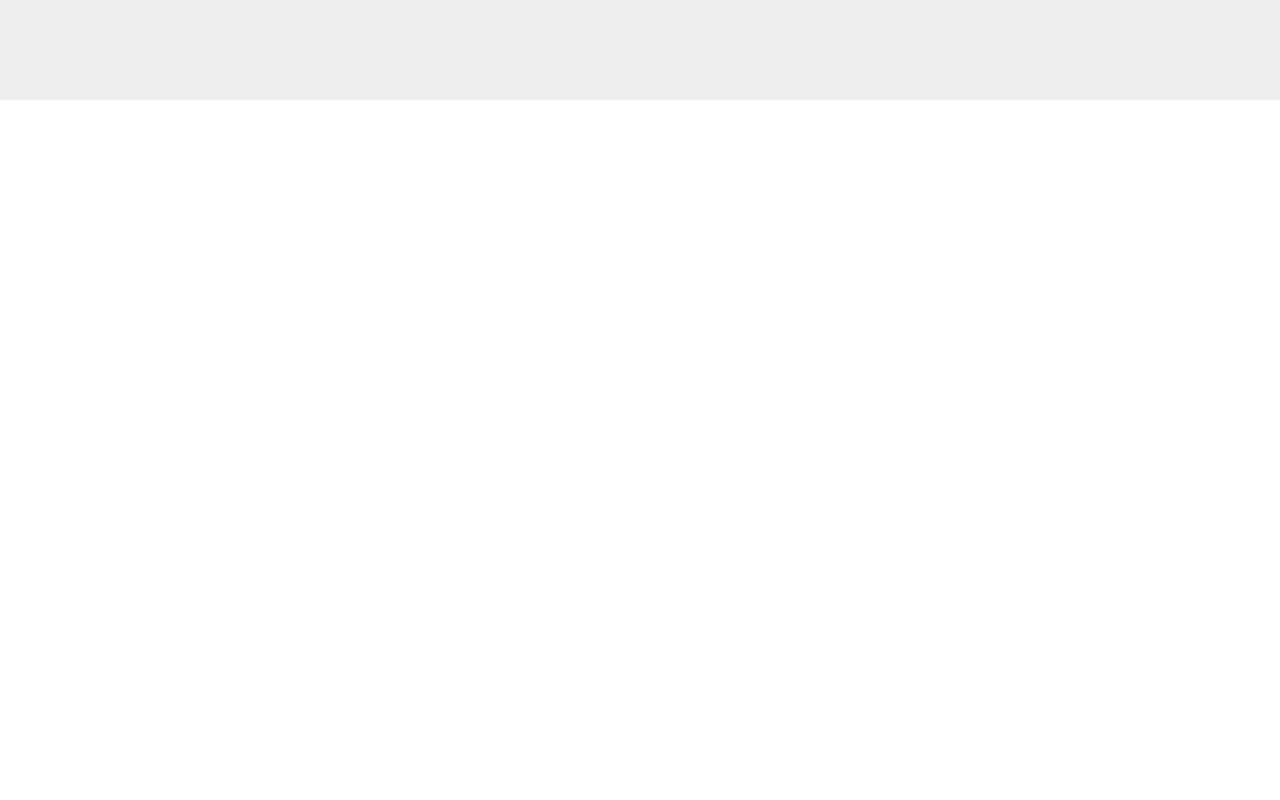
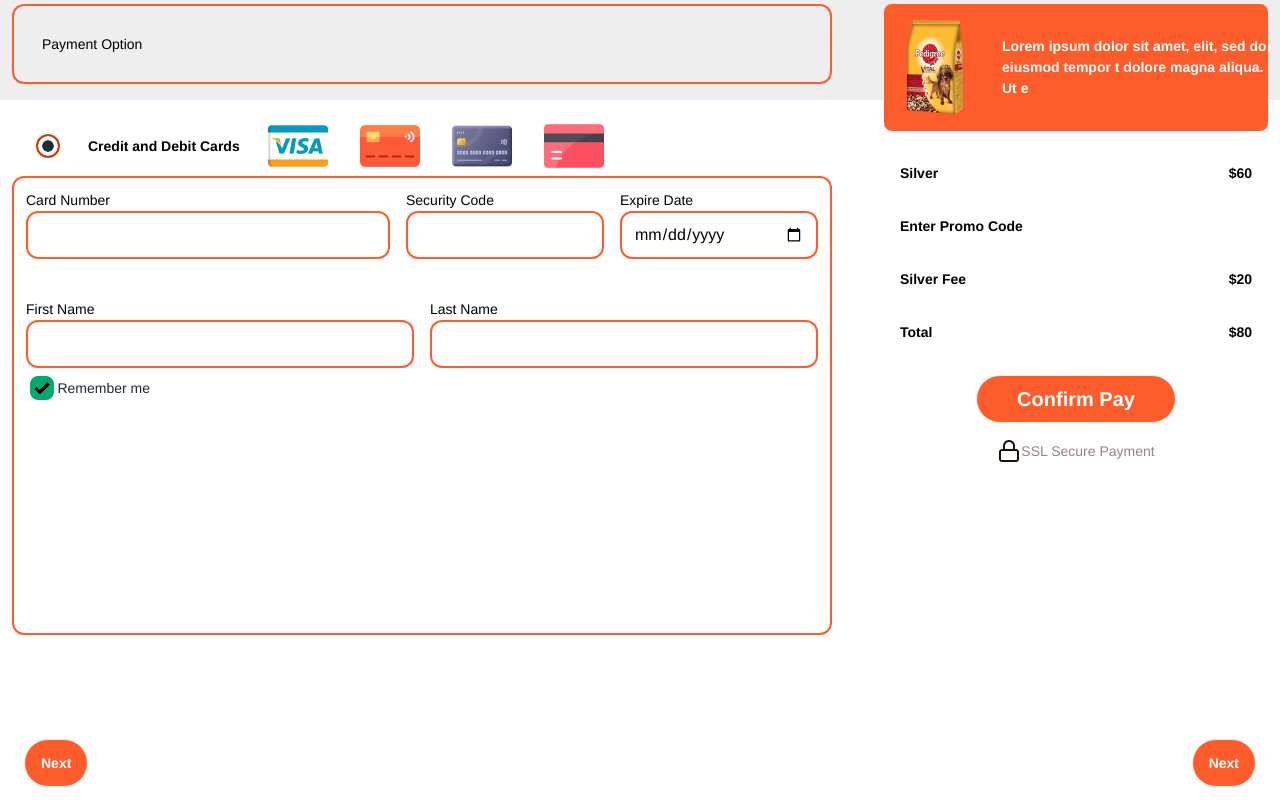
Before and after one commit to Jewel-190237/per-shop, a React (Vite) app: page /payment2 in a window 1280 px wide. Shown: the part 700-1500 px from the top of the page. Before the commit the page ends 800 px from the top, so only its background shows below. Built offline with nearby package versions, Linux system fonts and the light colour scheme.

Commit message:
payment3 added

```diff
--- a/src/Components/Payment/Payment2.jsx
+++ b/src/Components/Payment/Payment2.jsx
@@ -1,10 +1,114 @@
 import React from 'react';
+import homeIcon from '../../assets/image/payment/homeIcon.png'
+import pussyBanner from '../../assets/image/payment/pussyCuteBanner.png'
+import card from '../../assets/image/payment/Group.png'
+import productImage from '../../assets/image/payment/productImage.png'
+import lock from '../../assets/image/payment/lock 1.png'
+import { Link } from 'react-router-dom';
 
 const Payment2 = () => {
     return (
-        <div>
+        <section >
+            <div className='bg-[#61D5DF] h-60 w-full mb-20 mt-56 flex justify-between relative'>
+                <div className='ml-4 md:ml-20 flex flex-col items-center justify-center'>
+                    <h1 className='text-[#181818] font-bold text-3xl pl-5'>Our Shop</h1>
+                    <div className='flex space-x-2'>
+                        <img src={homeIcon} alt="" />
+                        <p className='mt-3'>Home /<span className='text-[#FF5C2C]'> Shop</span></p>
+                    </div>
+                </div>
+                <div className='absolute right-0 bottom-0'>
+                    <img src={pussyBanner} alt="" className='w-64 md:w-full' />
+                </div>
+            </div>
+            <div className='max-w-[1320px] '>
+                <div className='grid grid-cols-1 md:grid-cols-3 gap-7 mb-60 mt-40'>
+                    <div className='col-span-2 p-3 '>
+                        <label className=" w-full mt-4">
+                            <div className='w-full p-7 rounded-xl border-2 border-[#FF5C2C] h-20 '>
+                                Payment Option
+                            </div>
+                        </label>
+                        <div className="rating mt-8 flex items-center gap-7 ml-6">
+                            <input type="radio" name="radio" className="radio bg-[#d83706] rounded-full border-2 border-[#d83706] " defaultChecked />
+                            <p className='text-black font-bold'>Credit and Debit Cards</p>
+                            <img src={card} alt="" />
+                        </div>
+                        <div className='w-full p-3 rounded-xl border-2 border-[#FF5C2C] h-full'>
+                            <div className='flex justify-between gap-4'>
+                                <div className="flex-1 w-full">
+                                    <label > Card Number
+                                        <input className='w-full p-3 rounded-xl border-2 input border-[#FF5C2C]' type="number" required />
+                                    </label>
+                                </div>
+                                <div className='flex gap-4 justify-between'>
+                                    <label className="form-control w-full"> Security Code
+                                        <input className='w-full p-3 rounded-xl border-2 input border-[#FF5C2C]' type="number" required />
+                                    </label>
+                                    <label className="form-control w-full"> Expire Date
+                                        <input className='w-full p-3 rounded-xl border-2 input border-[#FF5C2C]' type="date" required />
+                                    </label>
+                                </div>
+                            </div>
+                            <div className='flex justify-between gap-4 mt-10'>
+                                <div className=" w-full">
+                                    <label> First Name
+                                        <input className='w-full rounded-xl border-2 input border-[#FF5C2C]' type="text" required />
+                                    </label>
+                                </div>
+                                <div className="w-full">
+                                    <label> Last Name
+                                        <input className='w-full rounded-xl border-2 input border-[#FF5C2C]' type="text" required />
+                                    </label>
 
-        </div>
+                                </div>
+                            </div>
+
+                            <div className="gap-0 w-32">
+                                <label className="cursor-pointer label">
+                                    <input type="checkbox" defaultChecked className="checkbox checkbox-success " />
+                                    <span className="label-text">Remember me</span>
+                                </label>
+                            </div>
+                        </div>
+
+                    </div>
+                    <div className='p-3'>
+                        <div className='flex gap-4 rounded-lg bg-[#FF5C2C] items-center'>
+                            <img src={productImage} alt="" />
+                            <h4 className='text-white font-bold'>Lorem ipsum dolor sit amet,
+                                elit, sed do eiusmod tempor
+                                t dolore magna aliqua. Ut e</h4>
+                        </div>
+                        <div className='flex justify-between mt-8 font-bold px-4'>
+                            <p className=''>Silver</p>
+                            <p className=''>$60</p>
+                        </div>
+                        <p className='mt-8 font-bold px-4'>Enter Promo Code</p>
+                        <div className='flex justify-between mt-8 font-bold px-4'>
+                            <p className=''>Silver Fee</p>
+                            <p className=''>$20</p>
+                        </div>
+                        <div className='flex justify-between mt-8 font-bold px-4'>
+                            <p className=''>Total</p>
+                            <p className=''>$80</p>
+                        </div>
+                        <div className='mx-auto text-center mt-8'>
+                            <button className=' btn bg-[#FF5C2C] text-white font-bold rounded-3xl px-10 text-xl'>Confirm Pay</button>
+                        </div>
+                        <div className='flex justify-center mt-4 items-center'>
+                            <img src={lock} alt="" />
+                            <p className='text-[#938683]'>SSL Secure Payment</p>
+                        </div>
+                    </div>
+                </div>
+                <div className='flex p-6 justify-between'>
+                    <Link to='/payment'><button className=' btn bg-[#FF5C2C] text-white font-bold rounded-3xl '>Next</button></Link>
+                    <Link to='/payment3'><button className=' btn bg-[#FF5C2C] text-white font-bold rounded-3xl '>Next</button></Link>
+                </div>
+
+            </div>
+        </section>
     );
 };
 
--- /dev/null
+++ b/src/Components/Payment/Payment3.jsx
@@ -0,0 +1,11 @@
+import React from 'react';
+
+const Payment3 = () => {
+    return (
+        <div>
+
+        </div>
+    );
+};
+
+export default Payment3;
--- a/src/main.jsx
+++ b/src/main.jsx
@@ -22,6 +22,7 @@ import SingleShop from './Components/singleShop/singleShop.jsx';
 import Review from './Components/Review/Review.jsx';
 import Payment from './Components/Payment/Payment.jsx';
 import Payment2 from './Components/Payment/Payment2.jsx';
+import Payment3 from './Components/Payment/Payment3.jsx';
 const router = createBrowserRouter([
   {
     path: "/",
@@ -76,6 +77,10 @@ const router = createBrowserRouter([
         path: "/payment2",
         element: <Payment2></Payment2>
       },
+      {
+        path: "/payment3",
+        element: <Payment3></Payment3>
+      },
 
       {
         path: "/contact",
```
